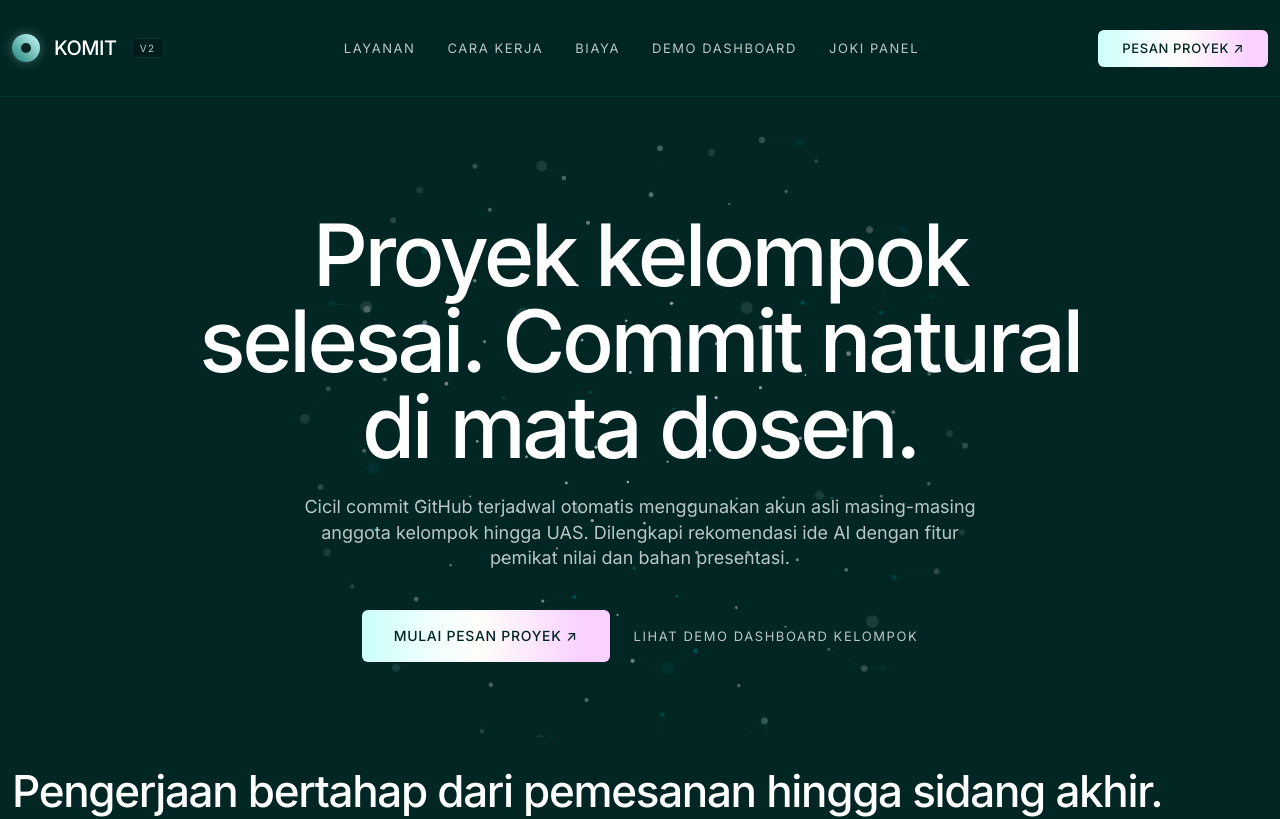
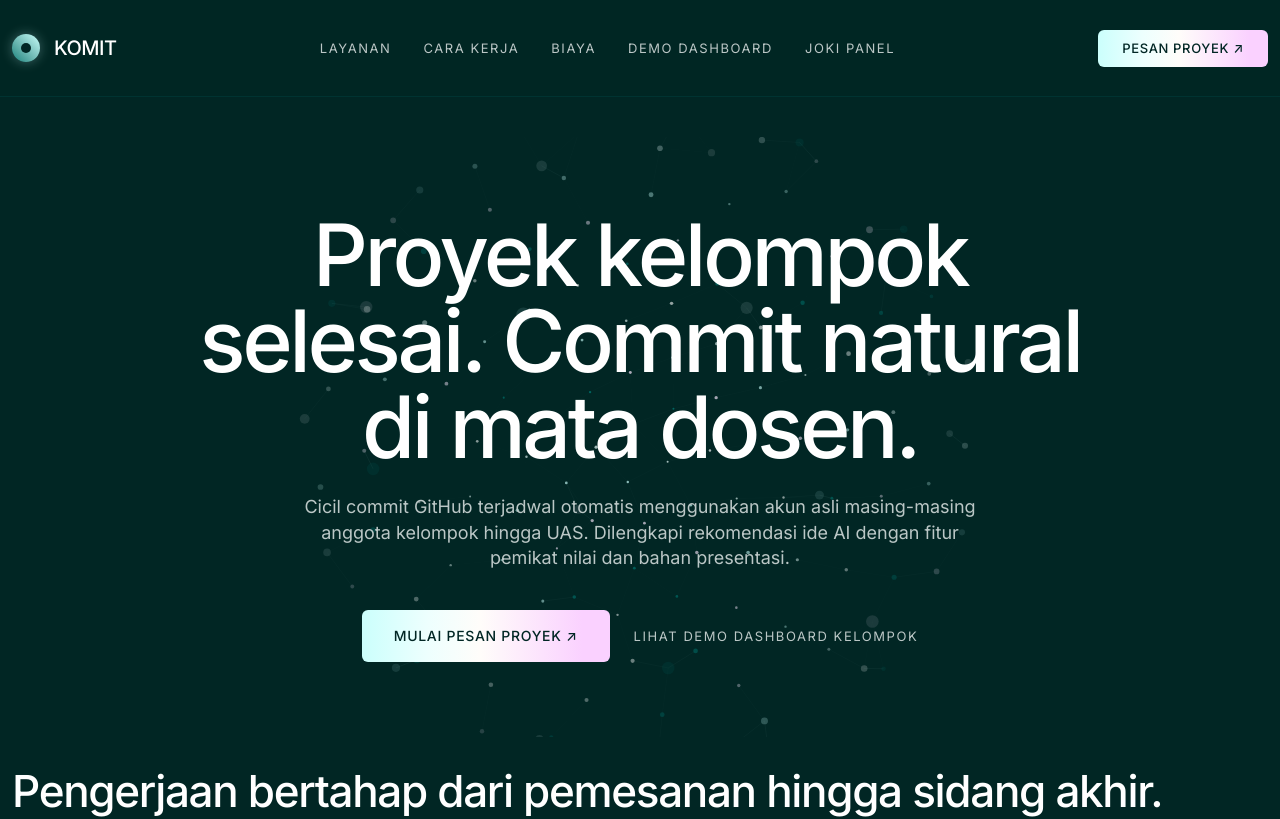
Before and after one commit to ZeaLIsHere/komit-v0.0.2, a Next.js app: page / in a window 1280 px wide. Shown: the top 819 px of the page. Built offline with nearby package versions, Linux system fonts and the light colour scheme.

Commit message:
Remove V2 badge from navbar

```diff
--- a/next.config.ts
+++ b/next.config.ts
@@ -2,6 +2,9 @@ import type { NextConfig } from "next";
 
 const nextConfig: NextConfig = {
   reactStrictMode: true,
+  experimental: {
+    cpus: 1,
+  },
 };
 
 export default nextConfig;
--- a/src/components/Navbar.tsx
+++ b/src/components/Navbar.tsx
@@ -11,9 +11,6 @@ export default function Navbar() {
           </div>
           <span className="text-[20px] font-medium tracking-tight text-white uppercase">
             Komit
-          </span>
-          <span className="text-[10px] uppercase tracking-[0.15em] text-[#bbc7c6] border border-[#003734] bg-[#011d1c] px-2 py-0.5 rounded-[6px]">
-            V2
           </span>
         </Link>
 
```
